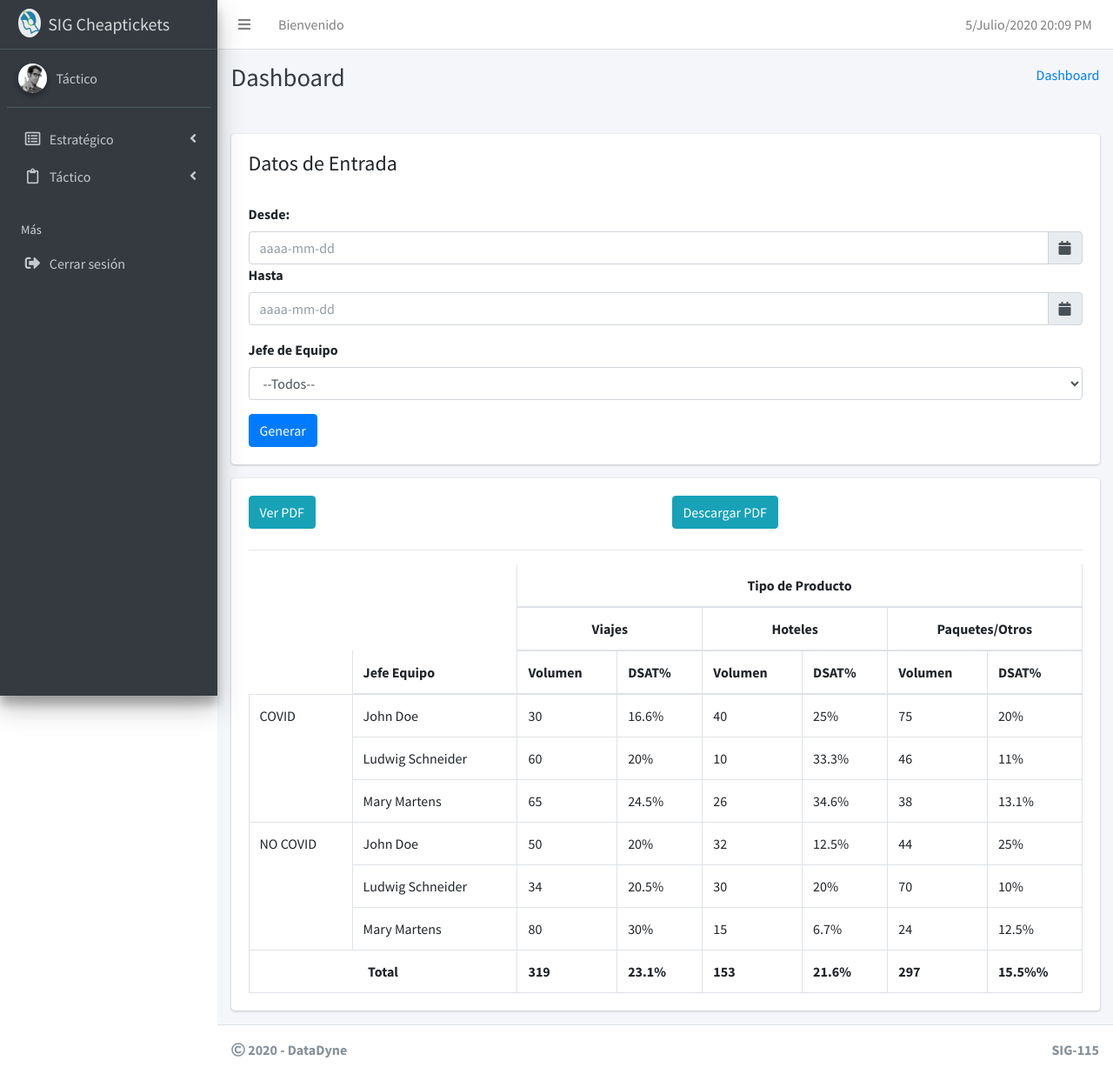
After one commit to Moi1713/proyectoSIG, a Django app: page /rendimiento/ in a window 1280 px wide. The commit adds this page. Shown: the whole page at 87% size. Run offline with Django 3.2, Linux system fonts and the light colour scheme; some libraries are stand-ins or nearby versions.

Commit message:
Se agregó Reporte Táctico

```diff
--- a/control_impactos/templates/control_impactos/supervisors.html
+++ b/control_impactos/templates/control_impactos/supervisors.html
@@ -22,9 +22,9 @@
 
 						{% for supervisor in supervisors %}
 						<tr>
-							<td>{{ supervisor.SALID }}</td>
-							<td>{{ supervisor.Nombre }}</td>
-							<td>{{ supervisor.Team_Name }}</td>
+							<td>{{ supervisor.salId }}</td>
+							<td>{{ supervisor.nombre }}</td>
+							<td>{{ supervisor.teamName }}</td>
 						</tr>
 						{% endfor %}
 
--- /dev/null
+++ b/control_impactos/templates/control_impactos/tact_rend_prod.html
@@ -0,0 +1,175 @@
+{%  extends 'plantilla/main.html' %}
+
+{% block content %}
+
+		<br>
+
+		<div class="row">
+			<div class="col-md">
+				<div class="card card-body">
+						<h4>Datos de Entrada</h4>
+						<br>
+						<form>
+						  <div class="form-group">
+						    <label>Desde:</label>
+		                   	<div class="input-group date" id="fechainicio" data-target-input="nearest">
+		                        <input name="fecha_inicio" id="fecha_inicio"  type="text" class="form-control datetimepicker-input" data-target="#fechainicio" placeholder="aaaa-mm-dd">
+		                        <div class="invalid-feedback" style="display:none">
+		                            Fecha invalida: <strong>Fecha llevar el formato: aaaa-mm-dd</strong>
+		                        </div>
+		                        <div class="input-group-append" data-target="#fechainicio" data-toggle="datetimepicker">
+		                            <div class="input-group-text"><i class="fa fa-calendar"></i></div>
+		                        </div>
+		                    </div>
+
+		                    <label>Hasta</label>
+		                    <div class="input-group date" id="fechafin" data-target-input="nearest">
+		                        <input name="fecha_fin" id="fecha_fin"  type="text" class="form-control datetimepicker-input" data-target="#fechafin" placeholder="aaaa-mm-dd">
+		                        <div class="invalid-feedback" style="display:none">
+		                            Fecha invalida: <strong>Fecha llevar el formato: aaaa-mm-dd</strong>
+		                        </div>
+		                        <div class="input-group-append" data-target="#fechafin" data-toggle="datetimepicker">
+		                            <div class="input-group-text"><i class="fa fa-calendar"></i></div>
+		                        </div>
+		                    </div>
+						  </div>
+						  <div class="form-group">
+						    <label for="exampleFormControlSelect1">Jefe de Equipo</label>
+						    <select class="form-control" id="exampleFormControlSelect1">
+						    	<option>--Todos--</option>
+						      <option>John Doe</option>
+						      <option>Mary Martens</option>
+						      <option>Ludwig Schneider</option>
+						      <option>Mario López</option>
+						      <option>Steven Kuffner</option>
+						    </select>
+						  </div>
+						  <button type="submit" class="btn btn-primary">Generar</button>
+						</form>
+
+
+				</div>
+
+				<div class="card card-body table-responsive">
+					<div class="row">
+						<div class="col col-md-6">
+							<h5><a class="btn btn-info" href="{% url 'pdf_view' 'rendimiento' %}" target="_blank">Ver PDF</a></h5>
+						</div>
+						<div class="col col-md-6">
+							<h5><a class="btn btn-info"  href="{% url 'pdf_download' 'rendimiento' %}">Descargar PDF</a> </h5>
+						</div>
+					</div>
+					<hr>
+					<table class="table table-bordered">
+						<thead>
+					        <tr>
+					          <td style="border-width: 0"> </td>
+					          <td style="border-width: 0"> </td>
+					          <th colspan="6" style="text-align: center"> Tipo de Producto </th>
+					        </tr>
+					        <tr>
+					          <td style="border-width: 0"> </td>
+					          <td style="border-width: 0"> </td>
+					          <th colspan="2" style="text-align: center">Viajes</th>
+					          <th colspan="2" style="text-align: center">Hoteles</th>
+					          <th colspan="2" style="text-align: center">Paquetes/Otros</th>
+					        </tr>
+					        <tr>
+					          <td style="border-width: 0">  </td>
+					          <th>Jefe Equipo</th>
+					          <th>Volumen</th>
+					          <th>DSAT%</th>
+					          <th>Volumen</th>
+					          <th>DSAT%</th>
+					          <th>Volumen</th>
+					          <th>DSAT%</th>
+					        </tr>
+					     </thead>
+
+						<tbody>
+
+				        <!--Ciclo COVID -->
+				          <tr>
+				            <td rowspan="3"> COVID </td>
+				            <td>John Doe</td>
+				            <td>30</td>
+				            <td>16.6%</td>
+				            <td>40</td>
+				            <td>25%</td>
+				            <td>75</td>
+				            <td>20%</td>
+				          </tr>
+
+				          <tr>
+				            <td>Ludwig Schneider</td>
+				            <td>60</td>
+				            <td>20%</td>
+				            <td>10</td>
+				            <td>33.3%</td>
+				            <td>46</td>
+				            <td>11%</td>
+				          </tr>
+
+				          <tr>
+				            <td>Mary Martens</td>
+				            <td>65</td>
+				            <td>24.5%</td>
+				            <td>26</td>
+				            <td>34.6%</td>
+				            <td>38</td>
+				            <td>13.1%</td>
+				          </tr>
+
+				          <!--Ciclo NO COVID -->
+
+				          <tr>
+				            <td rowspan="3"> NO COVID </td>
+				            <td>John Doe</td>
+				            <td>50</td>
+				            <td>20%</td>
+				            <td>32</td>
+				            <td>12.5%</td>
+				            <td>44</td>
+				            <td>25%</td>
+				          </tr>
+
+				          <tr>
+				            <td>Ludwig Schneider</td>
+				            <td>34</td>
+				            <td>20.5%</td>
+				            <td>30</td>
+				            <td>20%</td>
+				            <td>70</td>
+				            <td>10%</td>
+				          </tr>
+
+				          <tr>
+				            <td>Mary Martens</td>
+				            <td>80</td>
+				            <td>30%</td>
+				            <td>15</td>
+				            <td>6.7%</td>
+				            <td>24</td>
+				            <td>12.5%</td>
+				          </tr>
+
+				          <!-- fin Ciclo-->
+				          <tr>
+				            <th colspan="2" style="text-align: center"><strong>Total</strong></th>
+				            <th>319</th>
+				            <th>23.1%</th>
+				            <th>153</th>
+				            <th>21.6%</th>
+				            <th>297</th>
+				            <th>15.5%%</th>
+				          </tr>
+
+				     	</tbody>
+
+					</table>
+				</div>
+			</div>
+
+		</div>
+
+{% endblock content %}
--- a/control_impactos/templates/plantilla/sidebar.html
+++ b/control_impactos/templates/plantilla/sidebar.html
@@ -16,7 +16,7 @@
           <img src="{% static 'img/user2-160x160.jpg' %}" class="img-circle elevation-2" alt="Img">
         </div>
         <div class="info">
-          <a href="#" class="d-block">{{ request.user }}</a>
+          <a href="#" class="d-block">Táctico</a>
         </div>
       </div>
 
@@ -25,6 +25,7 @@
         <ul class="nav nav-pills nav-sidebar flex-column" data-widget="treeview" role="menu" data-accordion="false">
           <!-- Add icons to the links using the .nav-icon class
                with font-awesome or any other icon font library -->
+
 
           <!--Menu -->
           <li class="nav-item has-treeview">
@@ -39,18 +40,13 @@
                 <li class="nav-item">
                   <a href="#" class="nav-link">
                     <i class="fas fa-arrow-alt-circle-right nav-icon"></i>
-                    <p>Rend. Producción</p>
-                  </a>
-                </li>
-                <li class="nav-item">
-                  <a href="#" class="nav-link">
-                    <i class="fas fa-arrow-alt-circle-right nav-icon"></i>
-                    <p>Rend. Empleados Nuevos</p>
+                    <p>Impacto Diario</p>
                   </a>
                 </li>
             </ul>
             <!--Fin submenu -->
           </li>
+
 
           <!--Menu -->
           <li class="nav-item has-treeview">
@@ -63,17 +59,9 @@
             <!-- Submenu -->
             <ul class="nav nav-treeview">
                 <li class="nav-item">
-                  <a href="#" class="nav-link">
+                  <a href="{% url 'rendimiento' %}" class="nav-link">
                     <i class="fas fa-arrow-alt-circle-right nav-icon"></i>
-                    <p>Faltas Laborales</p>
-                  </a>
-                </li>
-            </ul>
-            <ul class="nav nav-treeview">
-                <li class="nav-item">
-                  <a href="#" class="nav-link">
-                    <i class="fas fa-arrow-alt-circle-right nav-icon"></i>
-                    <p>KPI Afectados</p>
+                    <p>Rendimiento Produccion</p>
                   </a>
                 </li>
             </ul>
@@ -86,24 +74,7 @@
 
 
 
-          <li class="nav-item has-treeview">
-            <a href="#" class="nav-link">
-              <i class="nav-icon far fa-clipboard"></i>
-              <p> Ejemplos
-                <i class="fas fa-angle-left right"> </i>
-              </p>
-            </a>
-            <!-- Submenu -->
 
-            <ul class="nav nav-treeview">
-                <li class="nav-item">
-                  <a href="{% url 'supervisors' %}" class="nav-link">
-                    <i class="fas fa-arrow-alt-circle-right nav-icon"></i>
-                    <p>Supervisores</p>
-                  </a>
-                </li>
-            </ul>
-          </li>
 
 
           <li class="nav-item has-treeview">
--- a/control_impactos/templates/reportes/supervisor_rep.html
+++ b/control_impactos/templates/reportes/supervisor_rep.html
@@ -70,7 +70,7 @@
         <tr>
           <th>SALID</th>
           <th>Nombre</th>
-          <th>Team_Name</th>
+          <th>Team Name</th>
         </tr>
      </thead>
      <tbody>
--- a/control_impactos/urls.py
+++ b/control_impactos/urls.py
@@ -9,6 +9,7 @@ urlpatterns = [
 	path('logout/', views.logoutUser, name='logout'),
 	#Ejemplo lista
 	path('supervisors/', views.supervisors, name='supervisors'),
+	path('rendimiento/', views.rendimiento, name='rendimiento'),
 	#PDF
 	path('pdf_view/<str:type>/', views.ViewPDF, name="pdf_view"),
 	path('pdf_download/<str:type>/', views.DownloadPDF, name="pdf_download"),
--- a/control_impactos/views.py
+++ b/control_impactos/views.py
@@ -15,6 +15,9 @@ from django.contrib.auth.decorators import login_required
 from io import BytesIO
 from django.template.loader import get_template
 from xhtml2pdf import pisa
+
+#import para raw queries
+from django.db import connection
 
 # Create your views here.
 
@@ -37,6 +40,7 @@ def logoutUser(request):
 	messages.info(request, 'Gracias. Lo esperamos nuevamente.')
 	return redirect('login')
 
+#Pantallas del sistema
 @login_required(login_url='login')
 def inicio(request):
 	return render(request, 'control_impactos/index.html')
@@ -44,6 +48,19 @@ def inicio(request):
 def supervisors(request):
 	supervisors = Supervisor.objects.all()
 	return render(request, 'control_impactos/supervisors.html', { "supervisors":supervisors })
+
+def rendimiento(request):
+	#consulta
+	return render(request, 'control_impactos/tact_rend_prod.html', { "supervisors":supervisors })
+
+#convierte los resultados a Diccionario
+def dictfetchall(cursor):
+    "Return all rows from a cursor as a dict"
+    columns = [col[0] for col in cursor.description]
+    return [
+        dict(zip(columns, row))
+        for row in cursor.fetchall()
+    ]
 
 #Generacion de Reportes
 def render_to_pdf(template_src, context_dict={}):
@@ -58,7 +75,7 @@ def render_to_pdf(template_src, context_dict={}):
 #Descarga de Reportes
 def DownloadPDF(request, type):
 	response = ViewPDF(request, type)
-	filename = "%s_List.pdf" %(type)
+	filename = "reporte_%s.pdf" %(type)
 	content = "attachment; filename='%s'" %(filename)
 	response['Content-Disposition'] = content
 	return response
@@ -69,3 +86,6 @@ def ViewPDF(request, type):
 		supervisors = Supervisor.objects.all()
 		pdf = render_to_pdf('reportes/supervisor_rep.html', {"supervisors":supervisors})
 		return HttpResponse(pdf, content_type='application/pdf')
+	if(type == 'rendimiento'):
+		pdf = render_to_pdf('reportes/tactico_rend_prod.html')
+		return HttpResponse(pdf, content_type='application/pdf')
```
Also changed, not shown: control_impactos/templates/control_impactos/index.html (+1 -15 lines), control_impactos/templates/reportes/tactico_rend_prod.html (added, +168 -0 lines).
